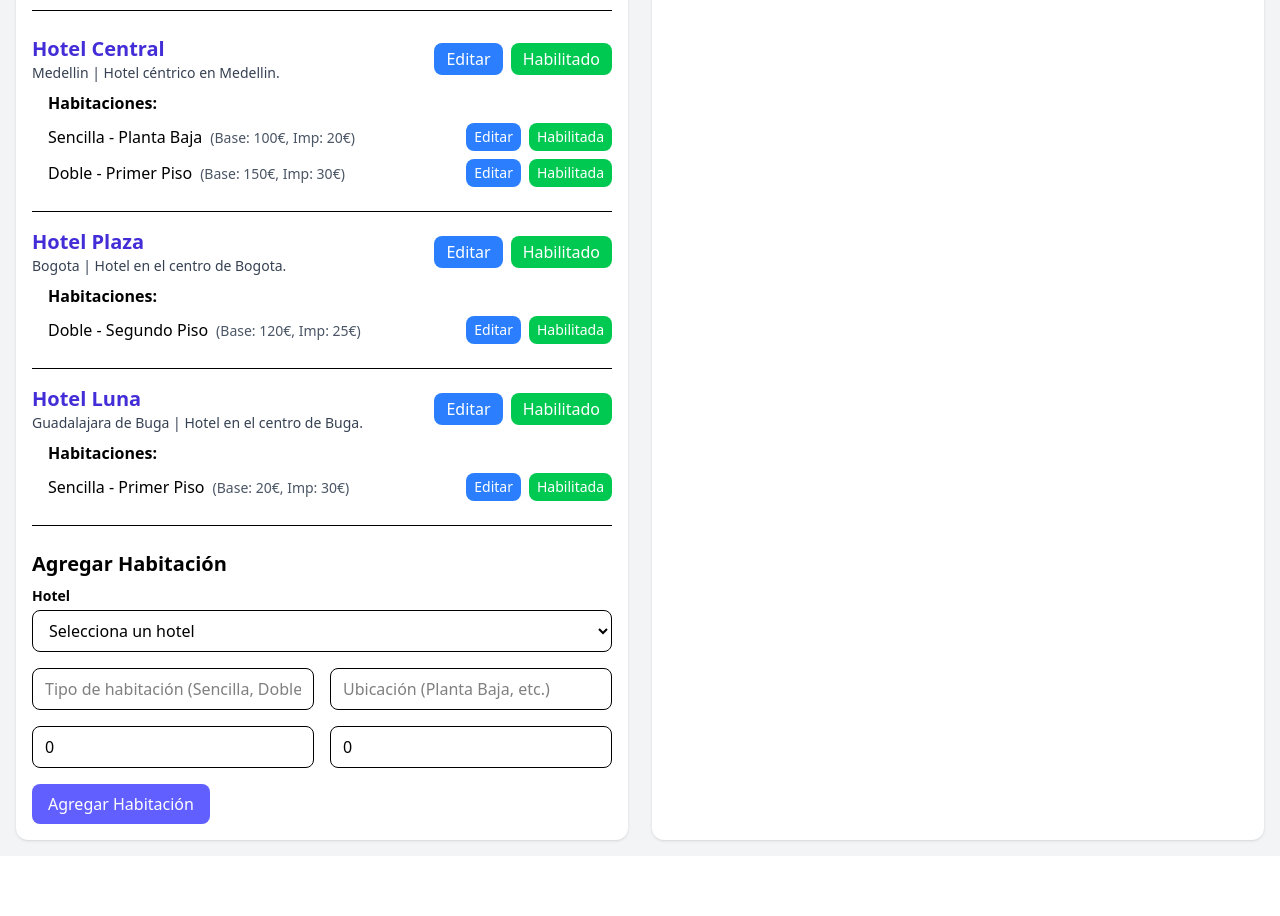
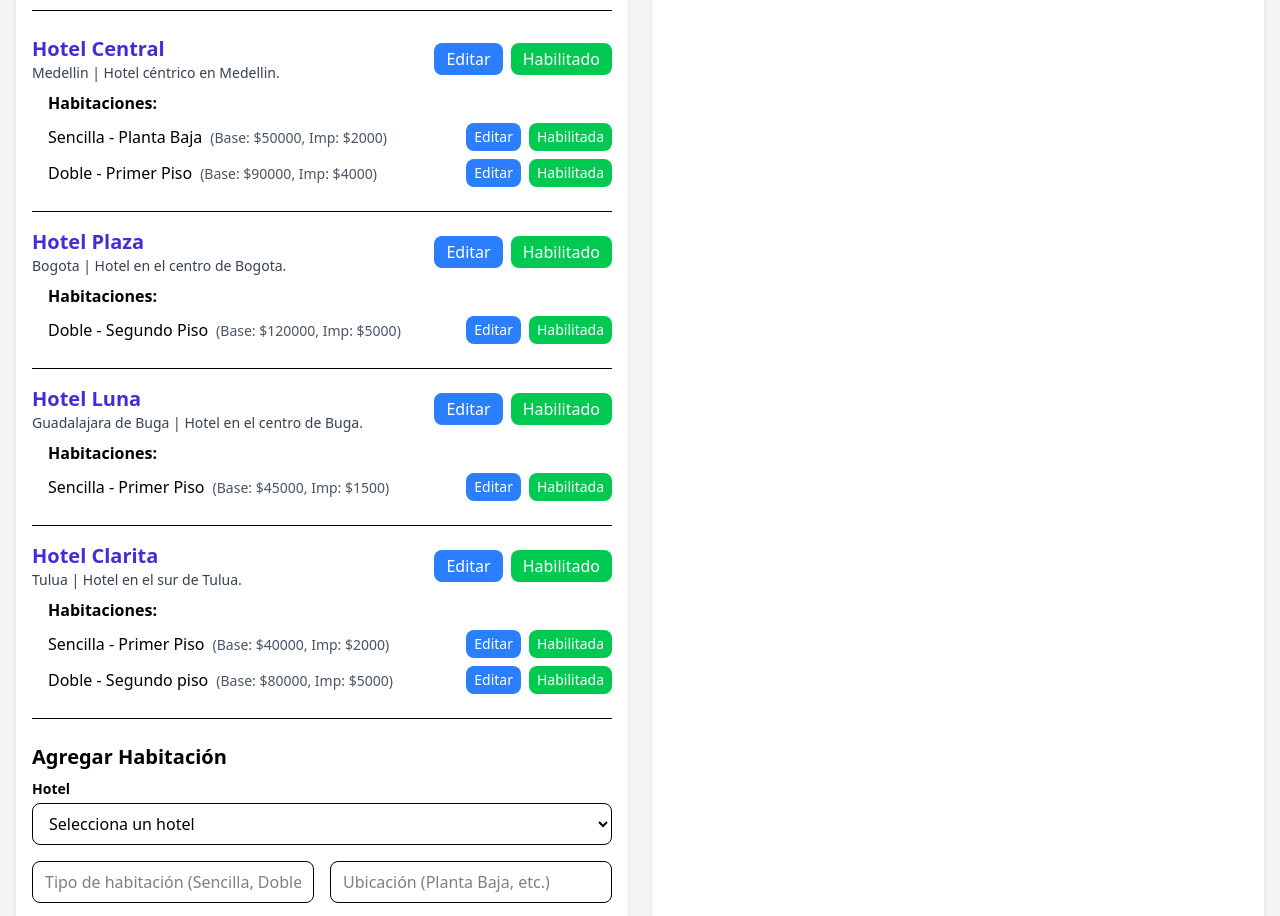
Before and after one commit to Gothsec/frontend-technical-test, a React (Vite) app: page /dashboard in a window 1280 px wide. Shown: the part 380-1296 px from the top of the page. Before the commit the page ends 1236 px from the top, so only its background shows below. Built offline with nearby package versions, Linux system fonts and the light colour scheme.

Commit message:
[Change] currency + cursor-pointer on buttons

```diff
--- a/src/components/Agent/HotelManagement.tsx
+++ b/src/components/Agent/HotelManagement.tsx
@@ -197,7 +197,7 @@ const HotelManagement = () => {
         />
         <button
           type="submit"
-          className="bg-indigo-500 text-white px-4 py-2 rounded-lg hover:bg-indigo-600 transition"
+          className="bg-indigo-500 text-white px-4 py-2 rounded-lg hover:bg-indigo-600 transition cursor-pointer"
         >
           Agregar Hotel
         </button>
@@ -235,13 +235,13 @@ const HotelManagement = () => {
                 <div className="flex space-x-2">
                   <button
                     onClick={() => handleSaveHotel(hotel.id)}
-                    className="bg-green-500 text-white px-4 py-2 rounded-lg hover:bg-green-600 transition"
+                    className="bg-green-500 text-white px-4 py-2 rounded-lg hover:bg-green-600 transition cursor-pointer"
                   >
                     Guardar
                   </button>
                   <button
                     onClick={handleCancelEditHotel}
-                    className="bg-gray-300 text-black px-4 py-2 rounded-lg hover:bg-gray-400 transition"
+                    className="bg-gray-300 text-black px-4 py-2 rounded-lg hover:bg-gray-400 transition cursor-pointer"
                   >
                     Cancelar
                   </button>
@@ -260,7 +260,7 @@ const HotelManagement = () => {
                     onClick={() =>
                       handleEditHotelClick(hotel.id, hotel.name, hotel.city, hotel.description)
                     }
-                    className="bg-blue-500 text-white px-3 py-1 rounded-lg hover:bg-blue-600 transition"
+                    className="bg-blue-500 text-white px-3 py-1 rounded-lg hover:bg-blue-600 transition cursor-pointer"
                   >
                     Editar
                   </button>
@@ -268,8 +268,8 @@ const HotelManagement = () => {
                     onClick={() => handleToggleHotel(hotel.id)}
                     className={`px-3 py-1 rounded-lg text-white ${
                       hotel.enabled
-                        ? 'bg-green-500 hover:bg-green-600'
-                        : 'bg-red-500 hover:bg-red-600'
+                        ? 'bg-green-500 hover:bg-green-600 cursor-pointer'
+                        : 'bg-red-500 hover:bg-red-600 cursor-pointer'
                     }`}
                   >
                     {hotel.enabled ? 'Habilitado' : 'Deshabilitado'}
@@ -329,7 +329,7 @@ const HotelManagement = () => {
                             {room.type} - {room.location}
                           </span>
                           <span className="text-sm text-gray-600 ml-2">
-                            (Base: {room.costBase}€, Imp: {room.taxes}€)
+                            (Base: ${room.costBase}, Imp: ${room.taxes})
                           </span>
                         </div>
                       )}
@@ -338,13 +338,13 @@ const HotelManagement = () => {
                         <div className="space-x-2">
                           <button
                             onClick={() => handleSaveRoom(hotel.id, room.id)}
-                            className="bg-green-500 text-white px-2 py-1 rounded-lg hover:bg-green-600 transition text-sm"
+                            className="bg-green-500 text-white px-2 py-1 rounded-lg hover:bg-green-600 transition text-sm cursor-pointer"
                           >
                             Guardar
                           </button>
                           <button
                             onClick={handleCancelEditRoom}
-                            className="bg-gray-300 text-black px-2 py-1 rounded-lg hover:bg-gray-400 transition text-sm"
+                            className="bg-gray-300 text-black px-2 py-1 rounded-lg hover:bg-gray-400 transition text-sm cursor-pointer"
                           >
                             Cancelar
                           </button>
@@ -362,7 +362,7 @@ const HotelManagement = () => {
                                 room.taxes
                               )
                             }
-                            className="bg-blue-500 text-white px-2 py-1 rounded-lg hover:bg-blue-600 transition text-sm"
+                            className="bg-blue-500 text-white px-2 py-1 rounded-lg hover:bg-blue-600 transition text-sm cursor-pointer"
                           >
                             Editar
                           </button>
@@ -370,8 +370,8 @@ const HotelManagement = () => {
                             onClick={() => handleToggleRoom(hotel.id, room.id)}
                             className={`px-2 py-1 rounded-lg text-white text-sm ${
                               room.enabled
-                                ? 'bg-green-500 hover:bg-green-600'
-                                : 'bg-red-500 hover:bg-red-600'
+                                ? 'bg-green-500 hover:bg-green-600 cursor-pointer'
+                                : 'bg-red-500 hover:bg-red-600 cursor-pointer'
                             }`}
                           >
                             {room.enabled ? 'Habilitada' : 'Deshabilitada'}
@@ -444,7 +444,7 @@ const HotelManagement = () => {
           </div>
           <button
             type="submit"
-            className="bg-indigo-500 text-white px-4 py-2 rounded-lg hover:bg-indigo-600 transition"
+            className="bg-indigo-500 text-white px-4 py-2 rounded-lg hover:bg-indigo-600 transition cursor-pointer"
           >
             Agregar Habitación
           </button>
--- a/src/components/Agent/ReservationManagement.tsx
+++ b/src/components/Agent/ReservationManagement.tsx
@@ -52,7 +52,7 @@ const ReservationManagement = () => {
               </div>
               <button
                 onClick={() => handleViewDetail(res)}
-                className="bg-indigo-500 text-white px-3 py-1 rounded-lg hover:bg-indigo-600 transition"
+                className="bg-indigo-500 text-white px-3 py-1 rounded-lg hover:bg-indigo-600 transition cursor-pointer"
               >
                 Ver Detalle
               </button>
@@ -96,7 +96,7 @@ const ReservationManagement = () => {
 
           <button
             onClick={closeDetail}
-            className="mt-4 bg-red-500 text-white px-4 py-2 rounded-lg hover:bg-red-600 transition"
+            className="mt-4 bg-red-500 text-white px-4 py-2 rounded-lg hover:bg-red-600 transition cursor-pointer"
           >
             Cerrar
           </button>
--- a/src/components/Client/HotelSearch.tsx
+++ b/src/components/Client/HotelSearch.tsx
@@ -35,7 +35,7 @@ const HotelSearch = () => {
           <h1 className="text-2xl font-bold text-indigo-600">Hotel App</h1>
           <button
             onClick={() => navigate('/login')}
-            className="bg-indigo-500 text-white px-4 py-2 rounded-lg hover:bg-indigo-600 transition"
+            className="bg-indigo-500 text-white px-4 py-2 rounded-lg hover:bg-indigo-600 transition cursor-pointer"
           >
             Iniciar Sesión como Agente
           </button>
@@ -109,7 +109,7 @@ const HotelSearch = () => {
             </div>
             <button
               type="submit"
-              className="w-full bg-indigo-600 text-white font-semibold py-3 px-4 rounded-lg hover:bg-indigo-700 transition"
+              className="w-full bg-indigo-600 text-white font-semibold py-3 px-4 rounded-lg hover:bg-indigo-700 transition cursor-pointer"
             >
               Buscar Hoteles
             </button>
@@ -126,7 +126,7 @@ const HotelSearch = () => {
                       <p className="text-gray-700 mb-4">{hotel.description}</p>
                       <button
                         onClick={() => handleSelectHotel(hotel.id)}
-                        className="bg-indigo-500 text-white px-4 py-2 rounded-lg hover:bg-indigo-600 transition"
+                        className="bg-indigo-500 text-white px-4 py-2 rounded-lg hover:bg-indigo-600 transition cursor-pointer"
                       >
                         Ver Habitaciones
                       </button>
--- a/src/components/Client/ReservationForm.tsx
+++ b/src/components/Client/ReservationForm.tsx
@@ -244,7 +244,7 @@ const ReservationForm = () => {
 
         <button
           type="submit"
-          className="w-full bg-indigo-600 text-white py-3 px-4 rounded-lg hover:bg-indigo-700 transition"
+          className="w-full bg-indigo-600 text-white py-3 px-4 rounded-lg hover:bg-indigo-700 transition cursor-pointer"
         >
           Reservar
         </button>
--- a/src/components/Client/ReservationSuccess.tsx
+++ b/src/components/Client/ReservationSuccess.tsx
@@ -17,7 +17,7 @@ const ReservationSuccess = () => {
         </p>
         <button
           onClick={goToHome}
-          className="bg-indigo-500 text-white px-4 py-2 rounded hover:bg-indigo-600 transition"
+          className="bg-indigo-500 text-white px-4 py-2 rounded hover:bg-indigo-600 transition cursor-pointer"
         >
           Volver al Inicio
         </button>
--- a/src/components/Client/RoomSelection.tsx
+++ b/src/components/Client/RoomSelection.tsx
@@ -49,11 +49,11 @@ const RoomsSelection = () => {
               <p className="font-bold">
                 {room.type} - {room.location}
               </p>
-              <p className="text-gray-600">Costo base: {room.costBase} €</p>
-              <p className="text-gray-600">Impuestos: {room.taxes} €</p>
+              <p className="text-gray-600">Costo base: ${room.costBase}</p>
+              <p className="text-gray-600">Impuestos: ${room.taxes}</p>
               <button
                 onClick={() => handleReserve(room)}
-                className="mt-2 bg-indigo-500 text-white px-4 py-2 rounded hover:bg-indigo-600 transition"
+                className="mt-2 bg-indigo-500 text-white px-4 py-2 rounded hover:bg-indigo-600 transition cursor-pointer"
               >
                 Reservar
               </button>
--- a/src/data/hotels.json
+++ b/src/data/hotels.json
@@ -10,16 +10,16 @@
         "id": 1,
         "type": "Sencilla",
         "location": "Planta Baja",
-        "costBase": 100,
-        "taxes": 20,
+        "costBase": 50000,
+        "taxes": 2000,
         "enabled": true
       },
       {
         "id": 2,
         "type": "Doble",
         "location": "Primer Piso",
-        "costBase": 150,
-        "taxes": 30,
+        "costBase": 90000,
+        "taxes": 4000,
         "enabled": true
       }
     ]
@@ -35,8 +35,8 @@
         "id": 1,
         "type": "Doble",
         "location": "Segundo Piso",
-        "costBase": 120,
-        "taxes": 25,
+        "costBase": 120000,
+        "taxes": 5000,
         "enabled": true
       }
     ]
@@ -52,8 +52,33 @@
         "id": 1,
         "type": "Sencilla",
         "location": "Primer Piso",
-        "costBase": 20,
-        "taxes": 30,
+        "costBase": 45000,
+        "taxes": 1500,
+        "enabled": true
+      }
+    ]
+  },
+  {
+    "id": 3,
+    "name": "Hotel Clarita",
+    "city": "Tulua",
+    "description": "Hotel en el sur de Tulua.",
+    "enabled": true,
+    "rooms": [
+      {
+        "id": 1,
+        "type": "Sencilla",
+        "location": "Primer Piso",
+        "costBase": 40000,
+        "taxes": 2000,
+        "enabled": true
+      },
+      {
+        "id": 2,
+        "type": "Doble",
+        "location": "Segundo piso",
+        "costBase": 80000,
+        "taxes": 5000,
         "enabled": true
       }
     ]
```
Also changed, not shown: 3 other files (tests, documents, lock files or other folders).
